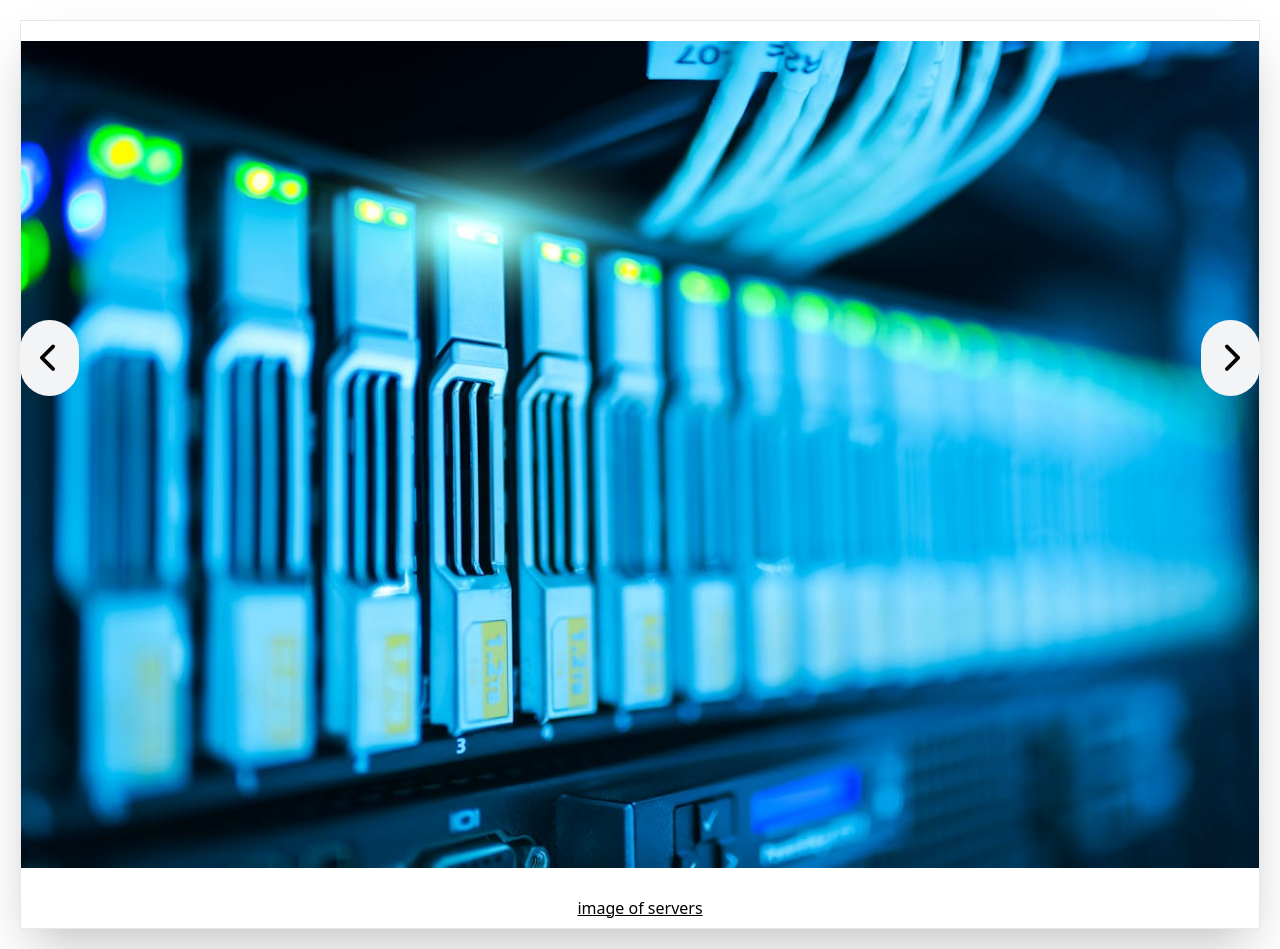
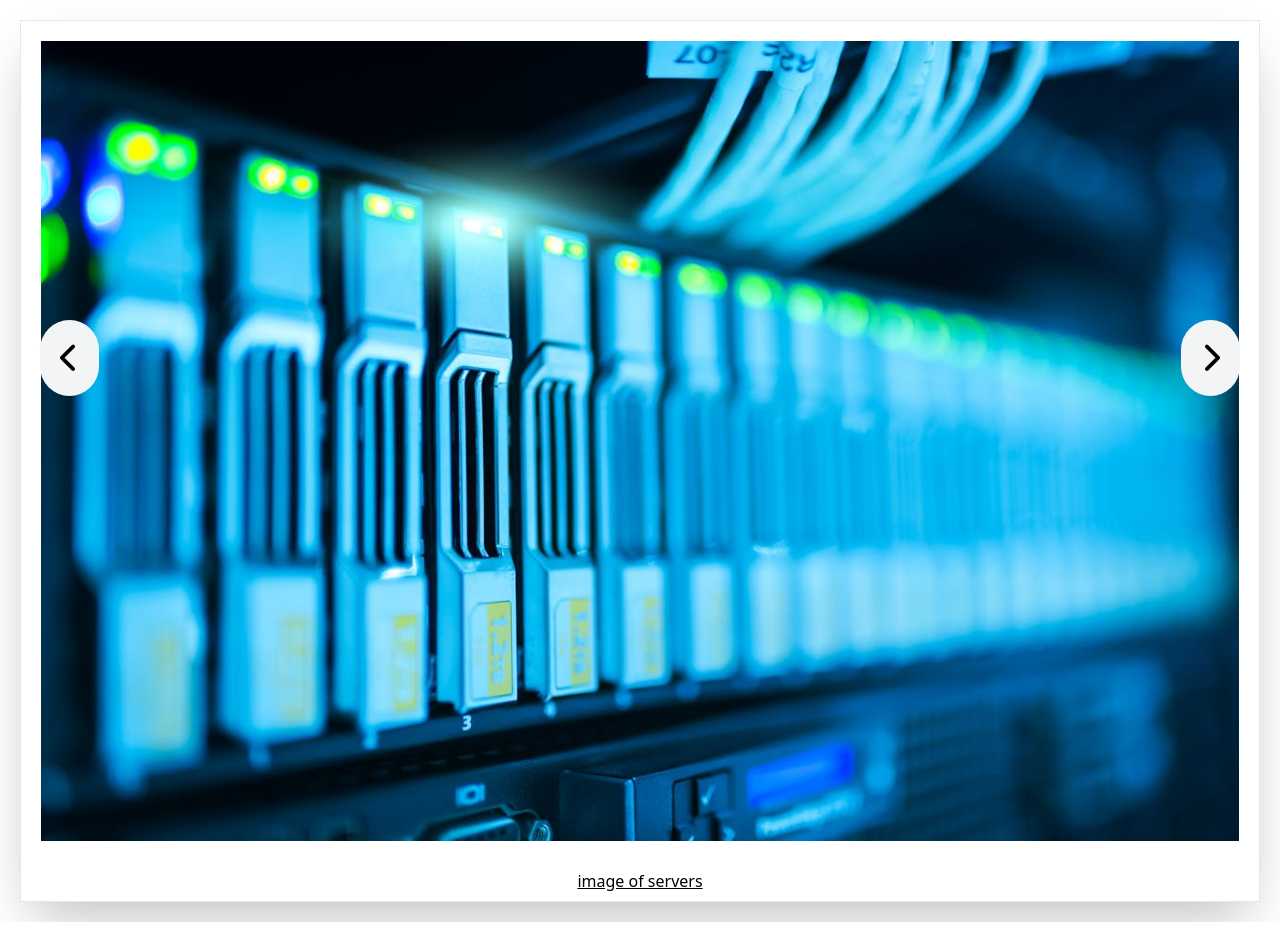
Before and after one commit to CharlesFaye/carrousel, a website built with Vite: page index.html in a window 1280 px wide. After the commit the page ends 922 px from the top, so only its background shows below. Built offline with nearby package versions, Linux system fonts and the light colour scheme.

Commit message:
modified file added

```diff
--- a/index.html
+++ b/index.html
@@ -11,12 +11,12 @@
   <body class="border border-gray-200 shadow-2xl m-5">
     <div id="wrapper relative">
      <figure>
-        <img src="images/image1.jpg" alt="image 1" loading="eager" class="max-w-full h-auto object-cover m-5 block mx-auto  transition-opacity duration-500 ease-in-out z-20">
+        <img src="images/image1.jpg" alt="image 1" loading="eager" class="max-w-full h-screen object-cover m-5 block mx-auto  transition-opacity duration-500 ease-in-out z-20">
         <figcaption class="text-center p-2 underline">image of servers</figcaption>
      </figure>
      <div class="flex flex-row gap-5 ">
-      <i id="previous-btn" class="fa-solid fa-chevron-left bg-gray-100 text-3xl rounded-full cursor-pointer p-5 absolute top-32 md:top-80 left-5 z-50"></i>
-      <i id="next-btn" class="fa-solid fa-chevron-right bg-gray-100 text-3xl rounded-full cursor-pointer p-5 absolute top-32 md:top-80 right-5 z-50"></i>
+      <i id="previous-btn" class="fa-solid fa-chevron-left bg-gray-100 md:text-3xl rounded-full cursor-pointer p-5 absolute top-64 md:top-80 left-10 z-50"></i>
+      <i id="next-btn" class="fa-solid fa-chevron-right bg-gray-100 md:text-3xl rounded-full cursor-pointer p-5 absolute top-64 md:top-80 right-10 z-50"></i>
      </div>
 
     </div>
```
